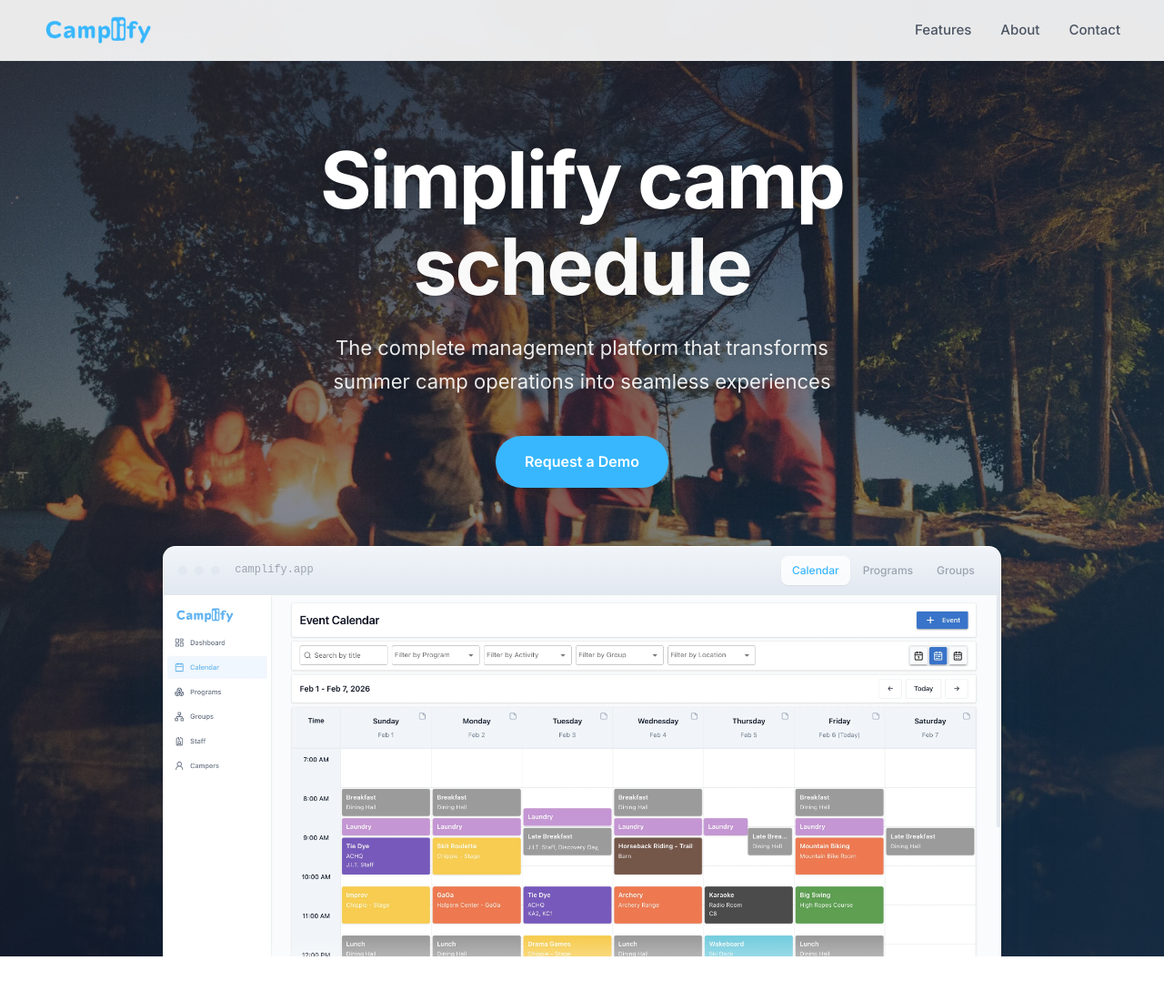
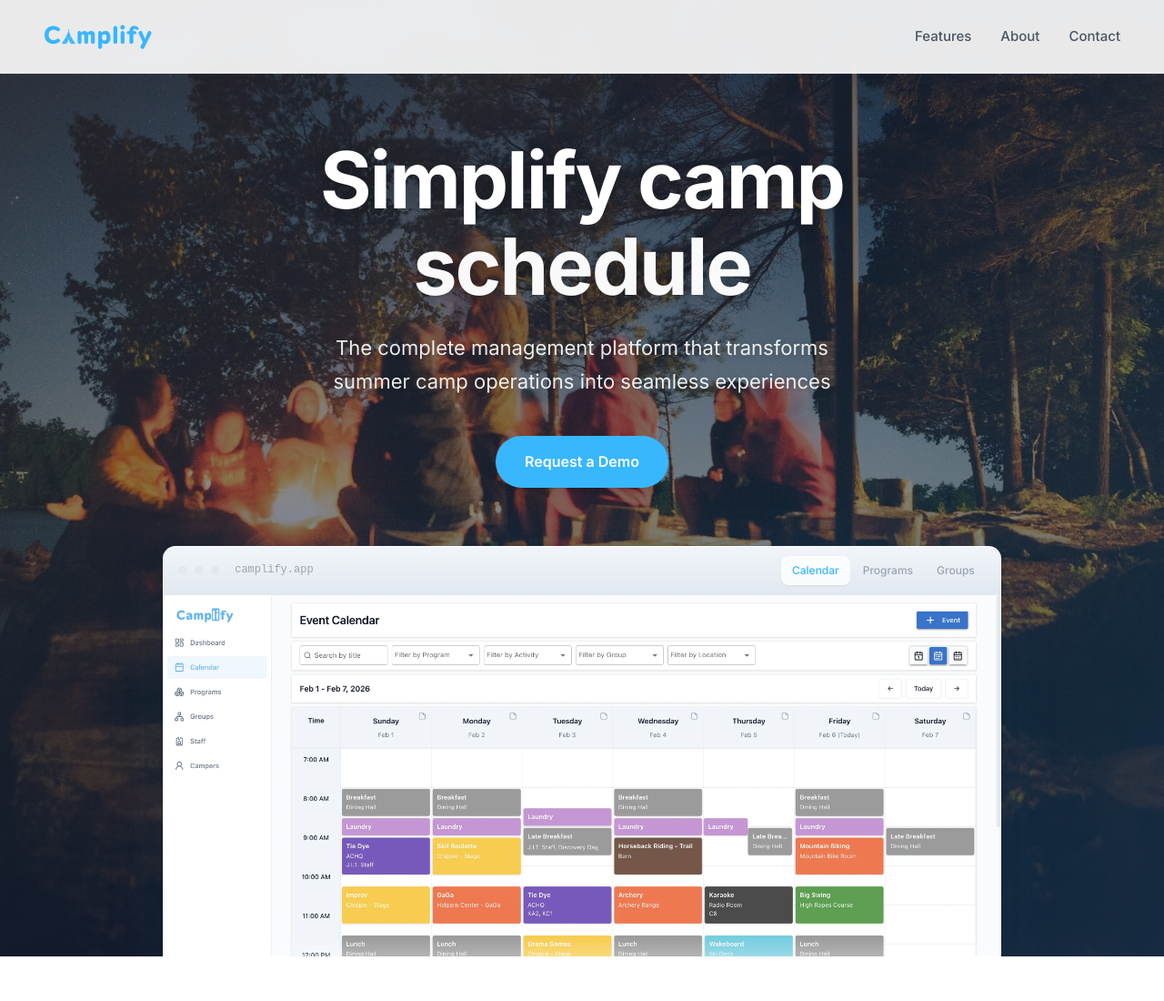
Before and after one commit to TomB30/camplify-landing, a plain HTML site: page index.html in a window 1280 px wide. Shown: the top 1100 px of the page at 91% size. Drawn offline with Linux system fonts and the light colour scheme.

Commit message:
update logo
Signed-off-by: NateSLevy <shacharnlevy@gmail.com>

```diff
--- a/index.html
+++ b/index.html
@@ -27,6 +27,7 @@
     <link rel="preconnect" href="https://fonts.gstatic.com" crossorigin>
     <link href="https://fonts.googleapis.com/css2?family=Inter:wght@400;500;600;700&display=swap" rel="stylesheet">
     <link rel="stylesheet" href="./main.css">
+    <link rel="icon" href="./media/camplify-icon-48x48.ico" type="image/x-icon">
     <!-- Preload critical above-the-fold hero image -->
     <link rel="preload" as="image" href="./media/people-around-fire.webp" fetchpriority="high">
     <title>Camplify - Summer Camp Management Software</title>
@@ -41,7 +42,7 @@
         <nav class="nav">
             <div class="logo">
                 <img
-                  src="./media/camplify-logo.svg"
+                  src="./media/camplify-logo-500x200.svg"
                   alt="Camplify"
                   class="logo-image"
                 />
```
Also changed, not shown: media/camplify-icon-48x48.ico (added), media/camplify-logo-500x200.svg (added), media/camplify-logo.svg (deleted).
